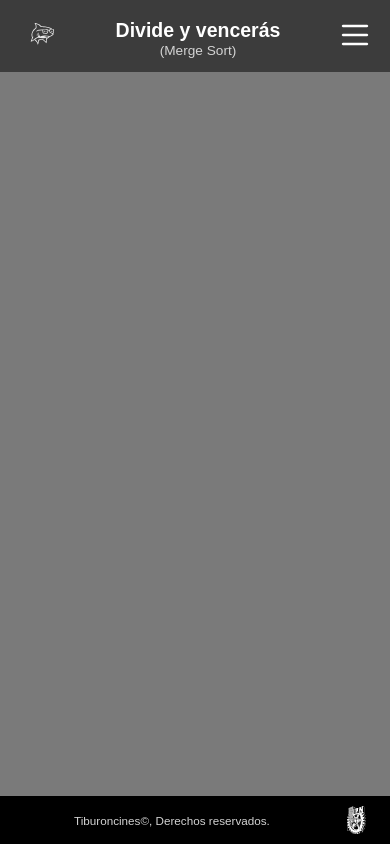
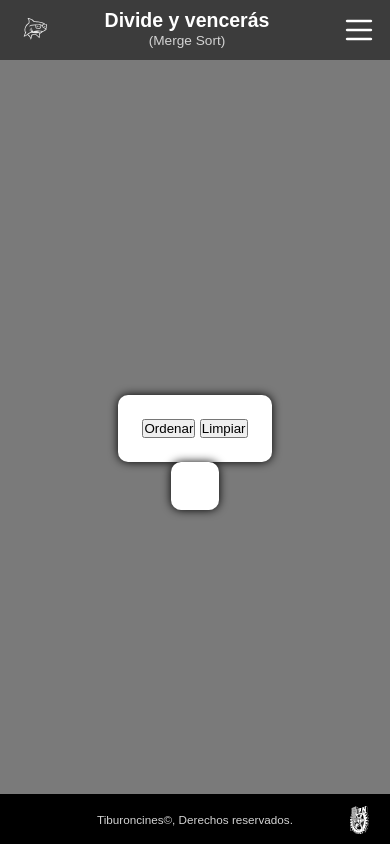
Before and after one commit to AngelRuizGT1700/EstrategiasAlgoritmos, a plain HTML site: page frontend/src/pages/divideyvenceras.html in a window 390 px wide. Drawn offline with Linux system fonts and the light colour scheme.

Commit message:
Agregar estructura de sección para ingresar datos y botones en la página "Divide y vencerás", y mejorar estilos en general.css y pages.css para una mejor presentación y responsividad.

```diff
--- a/frontend/src/pages/divideyvenceras.html
+++ b/frontend/src/pages/divideyvenceras.html
@@ -65,7 +65,14 @@
       </nav>
     </header>
     <main>
-      <section class="container"></section>
+      <section class="ingresar-datos">
+        <section class="datos"></section>
+        <section class="botones">
+          <button id="btn-ordenar">Ordenar</button>
+          <button id="btn-limpiar">Limpiar</button>
+        </section>
+      </section>
+      <section class="animacion"></section>
     </main>
     <footer>
       <section class="text-footer">
--- a/frontend/src/styles/general.css
+++ b/frontend/src/styles/general.css
@@ -28,65 +28,3 @@ footer {
   display: flex;
   width: 100vw;
 }
-
-/* Estilo base del botón */
-.menu-toggle {
-  background: none;
-  border: none;
-  font-size: 24px;
-  cursor: pointer;
-  position: fixed; /* Fijo en la esquina */
-  top: 20px;
-  right: 20px;
-  z-index: 1000; /* Siempe visible */
-}
-
-/* Menú desplegable (oculto por defecto) */
-.dropdown-menu {
-  position: fixed;
-  top: 0;
-  right: -300px; /* Oculta el menú fuera de la pantalla */
-  width: 250px;
-  height: 100vh;
-  background: #3c3c3c;
-  box-shadow: -2px 0 10px rgba(0, 0, 0, 0.1);
-  transition: right 0.3s ease;
-  z-index: 999;
-}
-
-/* Cuando el menú está activo */
-.dropdown-menu.active {
-  right: 0; /* Muestra el menú */
-}
-
-/* Lista del menú */
-.dropdown-menu ul {
-  list-style: none;
-  padding: 60px 20px 0; /* Espacio para el botón de cerrar */
-}
-
-.dropdown-menu li a {
-  display: block;
-  padding: 10px;
-  color: #fff;
-  text-decoration: none;
-  border-bottom: 1px solid #eee;
-}
-
-/* Fondo oscuro al abrir el menú */
-.overlay {
-  position: fixed;
-  top: 0;
-  left: 0;
-  width: 100%;
-  height: 100%;
-  background: rgba(0, 0, 0, 0.5);
-  opacity: 0;
-  visibility: hidden;
-  transition: opacity 0.3s;
-}
-
-.overlay.active {
-  opacity: 1;
-  visibility: visible;
-}
--- a/frontend/src/styles/index.css
+++ b/frontend/src/styles/index.css
@@ -165,22 +165,21 @@ main {
 
 /* ===== PIE DE PÁGINA ===== */
 footer {
-  background-color: #000;
   text-align: center;
   flex-direction: row;
+  justify-content: flex-end;
+  margin-top: auto; /* Asegura que el pie de página esté al final */
+  background-color: #000;
   display: flex;
-  justify-content: flex-end;
-  align-items: center;
-  margin-top: auto; /* Asegura que el pie de página esté al final */
+  align-items: center; /* Centra verticalmente */
   width: 100%;
+  height: 50px; /* Altura fija para el pie de página */
   color: #fff;
-  padding: 1rem;
 }
 
 footer .text-footer {
-  justify-content: center;
-  display: flex;
-  width: 100%;
+  flex-grow: 1; /* Permite que este elemento ocupe todo el espacio disponible */
+  text-align: center; /* Centra el texto dentro de este contenedor */
 }
 
 footer .text-footer p {
@@ -189,13 +188,13 @@ footer .text-footer p {
 }
 
 footer .logo-ipn {
-  margin-top: 5px;
-  margin-bottom: 5px;
+  position: absolute; /* Posiciona la imagen fuera del flujo normal */
+  right: 1.3rem; /* Coloca la imagen a la derecha con un margen */
+  margin-top: 0.1rem;
 }
 
 footer .logo-ipn img {
   height: 40px;
-  padding-right: 1.2rem;
 }
 
 /* ===== MEDIA QUERIES ===== */
@@ -235,7 +234,6 @@ footer .logo-ipn img {
     justify-content: center;
     padding: 10px 5px;
     position: relative;
-    gap: 0.5rem;
     display: flex;
     width: 100vw;
     box-sizing: border-box;
@@ -248,19 +246,15 @@ footer .logo-ipn img {
     align-items: center;
     justify-content: center;
     display: flex;
-    margin: 0.2rem 0;
-    padding: 0;
-    width: 100%;
+    width: 20%;
   }
 
   header .logo img {
     height: 35px;
-    padding: 0.2rem 0;
   }
 
   header .logo-escom img {
     height: 28px;
-    padding: 0.2rem 0;
   }
 
   header .titulo {
@@ -270,8 +264,6 @@ footer .logo-ipn img {
     position: static;
     width: 100%;
     text-align: center;
-    margin: 0.5rem 0 0 0;
-    padding: 0;
     display: flex;
   }
 
--- a/frontend/src/styles/pages.css
+++ b/frontend/src/styles/pages.css
@@ -1,9 +1,84 @@
+/* Estilo base del botón */
+.menu-toggle {
+  background: none;
+  border: none;
+  font-size: 24px;
+  cursor: pointer;
+  position: fixed; /* Fijo en la esquina */
+  right: 1rem;
+  z-index: 1000; /* Siempe visible */
+}
+
+/* Menú desplegable (oculto por defecto) */
+.dropdown-menu {
+  position: fixed;
+  top: 0;
+  right: -300px; /* Oculta el menú fuera de la pantalla */
+  width: 250px;
+  height: 100vh;
+  background: #3c3c3c;
+  box-shadow: -2px 0 10px rgba(0, 0, 0, 0.1);
+  transition: right 0.3s ease;
+  z-index: 999;
+}
+
+/* Cuando el menú está activo */
+.dropdown-menu.active {
+  right: 0; /* Muestra el menú */
+}
+
+/* Lista del menú */
+.dropdown-menu ul {
+  list-style: none;
+  padding: 60px 20px 0; /* Espacio para el botón de cerrar */
+}
+
+.dropdown-menu li a {
+  display: block;
+  padding: 10px;
+  color: #fff;
+  text-decoration: none;
+  border-bottom: 1px solid #eee;
+}
+
+/* Fondo oscuro al abrir el menú */
+.overlay {
+  position: fixed;
+  top: 0;
+  left: 0;
+  width: 100%;
+  height: 100%;
+  background: rgba(0, 0, 0, 0.5);
+  opacity: 0;
+  visibility: hidden;
+  transition: opacity 0.3s;
+}
+
+.overlay.active {
+  opacity: 1;
+  visibility: visible;
+}
+
+main .ingresar-datos,
+main .animacion {
+  box-shadow: 0 0 10px rgb(0, 0, 0);
+  background-color: #ffffff;
+  flex-direction: column;
+  align-items: center;
+  border-radius: 10px;
+  display: flex;
+  padding: 1.5rem;
+  max-width: 600px;
+  margin: 0 auto;
+}
+
 @media (max-width: 480px) {
   header {
     display: flex;
     width: 100vw;
     flex-direction: row;
     justify-content: space-between;
+    align-items: center;
   }
 
   header .logo,
@@ -18,6 +93,7 @@
     order: 1;
     width: 20%;
     height: auto;
+    margin-left: -1rem;
   }
 
   header .titulo {
@@ -27,13 +103,12 @@
     text-align: center;
     width: 60%;
     display: flex;
-    justify-content: center;
-    align-items: center;
   }
 
   header .menu-toggle {
     order: 3;
     justify-content: flex-end;
+    align-items: center;
     width: 20%;
   }
 }
```
